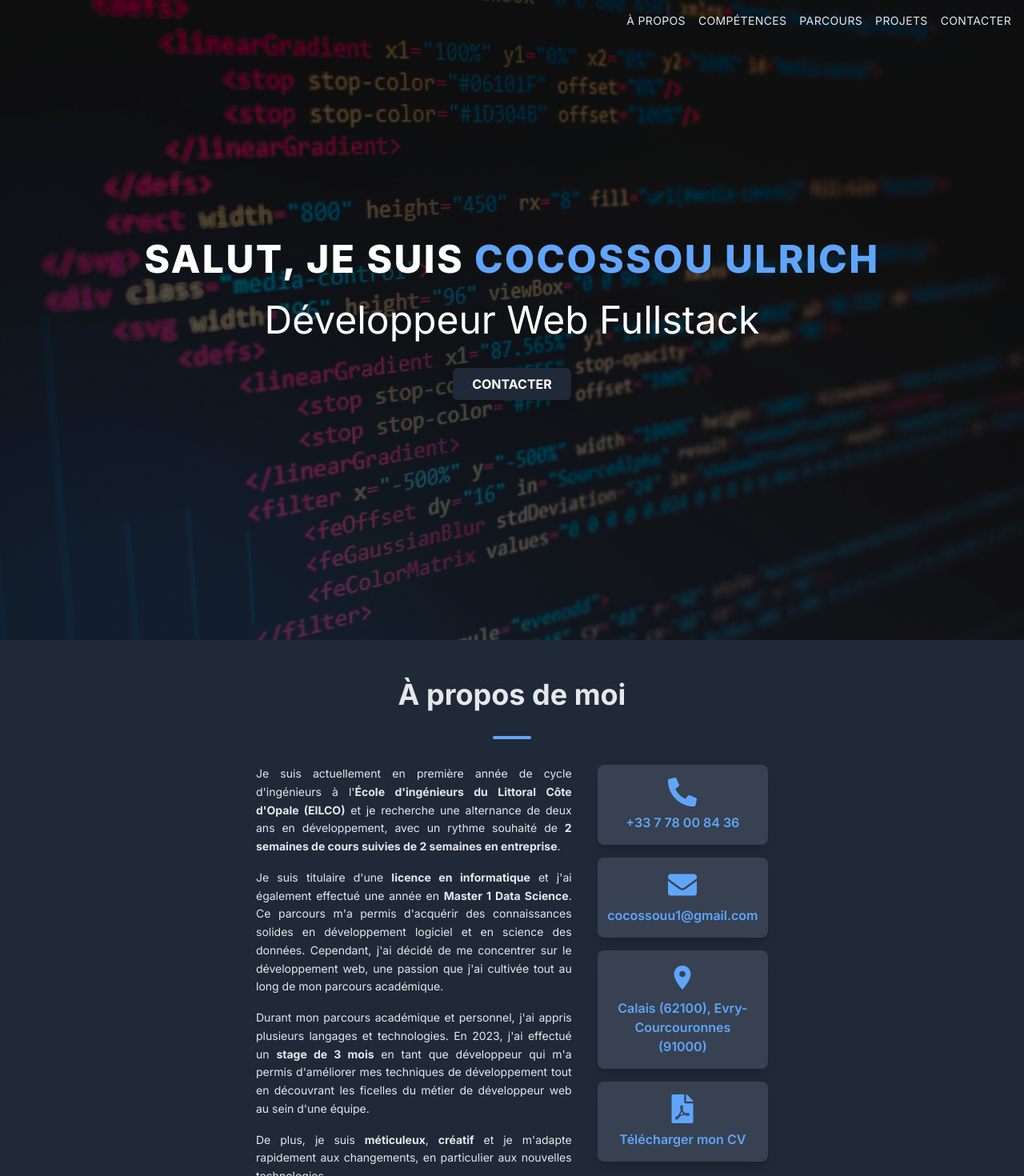
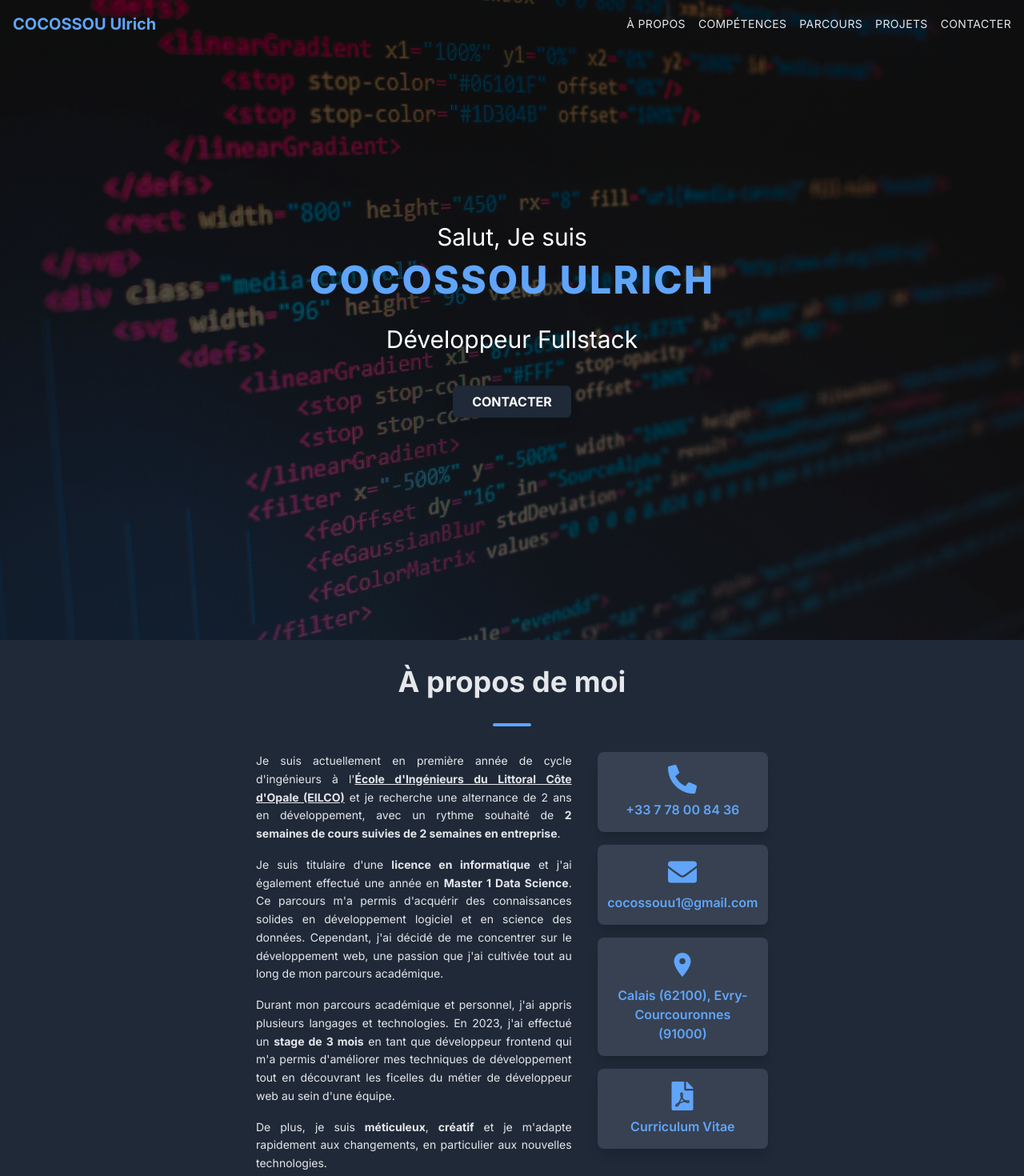
Before and after one commit to Ulrich-stack/Portfolio, a Next.js app: page / in a window 1280 px wide. Shown: the top 1470 px of the page at 80% size. Built offline with nearby package versions, Linux system fonts and the light colour scheme.

Commit message:
Animation updated

```diff
--- a/app/components/about.tsx
+++ b/app/components/about.tsx
@@ -18,23 +18,26 @@ export default function About() {
   return (
     <motion.section
       id="about"
-      className="container py-12 px-4 sm:px-8 md:px-20 lg:px-40 xl:px-80 bg-primary text-textMain"
+      className="y-12 px-4 sm:px-8 md:px-20 lg:px-40 xl:px-80 bg-primary text-textMain"
       initial="hidden"
       whileInView="visible"
       viewport={{ once: true, amount: 0.3 }}
       variants={fadeInVariants}
       transition={{ duration: 0.7, ease: "easeInOut" }}
     >
-      <h2 className="text-4xl font-bold mb-8 text-center">À propos de moi</h2>
+      <h2 className="text-4xl font-bold mt-8 mb-8 text-center">À propos de moi</h2>
       <div className="w-12 h-1 bg-accentPink mx-auto mb-8 rounded"></div>
       <div className="flex flex-col md:flex-row gap-y-8 md:gap-y-0 md:gap-x-8">
         <div className="space-y-4 text-sm leading-relaxed text-textMain md:w-2/3">
           <div className="text-justify">
             Je suis actuellement en première année de cycle d'ingénieurs à l'
             <strong>
-              École d'ingénieurs du Littoral Côte d'Opale (EILCO)
+                <a href="https://eilco.univ-littoral.fr/" target="_blank" className="underline">
+
+              École d'Ingénieurs du Littoral Côte d'Opale (EILCO)
+                </a>
             </strong>{" "}
-            et je recherche une alternance de deux ans en développement, avec un
+            et je recherche une alternance de 2 ans en développement, avec un
             rythme souhaité de{" "}
             <strong>2 semaines de cours suivies de 2 semaines en entreprise</strong>.
           </div>
@@ -48,7 +51,7 @@ export default function About() {
           </div>
           <div className="text-justify">
             Durant mon parcours académique et personnel, j'ai appris plusieurs langages et technologies.
-            En 2023, j'ai effectué un <strong>stage de 3 mois</strong> en tant que développeur qui m'a permis d'améliorer mes techniques
+            En 2023, j'ai effectué un <strong>stage de 3 mois</strong> en tant que développeur frontend qui m'a permis d'améliorer mes techniques
             de développement tout en découvrant les ficelles du métier de développeur web
             au sein d'une équipe.
           </div>
@@ -66,7 +69,7 @@ export default function About() {
         <div className="md:w-1/3 flex flex-col gap-y-4">
           <div
             className="bg-secondary p-4 rounded-lg shadow-lg flex flex-col items-center space-y-2 cursor-pointer hover:bg-primary transition-all duration-200 ease-in-out"
-            onClick={() => copyToClipboard('+33 6 30 96 21 02')}
+            onClick={() => copyToClipboard('+33 7 78 00 84 36')}
           >
             <FaPhoneAlt className="text-accentPink text-4xl" />
             <span className="text-accentPink font-semibold">+33 7 78 00 84 36</span>
@@ -87,13 +90,13 @@ export default function About() {
             </span>
           </div>
           <a
-            href="/COCOSSOU Ulrich CV 2.pdf" // Assurez-vous que le chemin est correct
-            download="COCOSSOU_Ulrich_CV.pdf" // Nom sous lequel le fichier sera téléchargé
+            href="/COCOSSOU Ulrich CV 2.pdf"
+            download="COCOSSOU_Ulrich_CV.pdf"
             className="bg-secondary p-4 rounded-lg shadow-lg flex flex-col items-center space-y-2 cursor-pointer hover:bg-primary transition-all duration-200 ease-in-out"
           >
             <FaFilePdf className="text-accentPink text-4xl" />
             <span className="text-accentPink font-semibold text-center">
-              Télécharger mon CV
+            Curriculum Vitae
             </span>
           </a>
         </div>
--- /dev/null
+++ b/app/components/footer.tsx
@@ -0,0 +1,25 @@
+// components/footer.tsx
+import { FaLinkedin, FaGithub, FaTwitter, FaInstagram, FaYoutube } from "react-icons/fa";
+
+export default function Footer() {
+  return (
+    <footer className="bg-black text-textMain py-8">
+      <div className="container mx-auto flex flex-col justify-center items-center">
+        <div className="flex flex-col items-center">
+          <h4 className="text-lg font-bold uppercase mb-2">Social</h4>
+          <div className="flex gap-x-4">
+            <a href="https://www.linkedin.com/in/cocossou-ulrich" target="_blank" rel="noopener noreferrer" className="hover:text-accentPink transition-colors">
+              <FaLinkedin size={30} />
+            </a>
+            <a href="https://github.com/Ulrich-stack" target="_blank" rel="noopener noreferrer" className="hover:text-accentPink transition-colors">
+              <FaGithub size={30} />
+            </a>
+            <a href="https://twitter.com/" target="_blank" rel="noopener noreferrer" className="hover:text-accentPink transition-colors">
+              <FaTwitter size={30} />
+            </a>
+          </div>
+        </div>
+      </div>
+    </footer>
+  );
+}
--- a/app/components/parcours.tsx
+++ b/app/components/parcours.tsx
@@ -90,7 +90,7 @@ export default function Parcours() {
       <h2 className="text-4xl font-bold mb-8 text-center text-textMain">Parcours</h2>
       <div className="w-12 h-1 bg-accentPink mx-auto mb-8 rounded"></div>
 
-      <Timeline position="alternate">
+      <Timeline>
         {timelineItems.map((item, index) => (
           <TimelineItem key={index}>
             <TimelineOppositeContent className="hidden md:block text-right text-textSecondary font-medium pr-2 w-32">
--- a/app/components/skills.tsx
+++ b/app/components/skills.tsx
@@ -18,7 +18,7 @@ export default function Skills() {
       <h2 className="text-4xl font-bold mb-8 text-center text-textMain">Compétences</h2>
       <div className="w-12 h-1 bg-accentPink mx-auto mb-8 rounded"></div>
 
-      <div className="flex flex-wrap justify-center gap-2 animate-fadeIn">
+      <div className="flex flex-wrap gap-2 justify-center animate-fadeIn">
         <button
           className={`p-2 uppercase transition duration-200 ease-in-out hover:text-white ${
             value.number === 1 ? "bg-accentBlue text-white rounded-md" : "bg-secondary text-textSecondary rounded-md"
--- a/app/globals.css
+++ b/app/globals.css
@@ -2,7 +2,36 @@
 @tailwind components;
 @tailwind utilities;
 
-body, main{
+body, main {
   margin: 0;
   padding: 0;
 }
+
+.animation {
+  height: 2.81rem;
+  overflow: hidden;
+}
+
+.animation > div {
+  display: inline-block;
+  height: 2.81rem;
+  margin-bottom: 2.81rem;
+}
+
+.first div {
+  padding: 0.25rem 0.75rem;
+  height: 2.81rem;
+  background-color: transparent;
+}
+
+.first {
+  animation: text-animation 6s infinite;
+}
+
+@keyframes text-animation {
+  0% { margin-top: 0; }
+  33% { margin-top: 0; }
+  50% { margin-top: -2.81rem; }
+  83% { margin-top: -2.81rem; }
+  100% { margin-top: 0; }
+}
--- a/app/page.tsx
+++ b/app/page.tsx
@@ -3,14 +3,18 @@
 'use client'
 import { useState, useEffect } from "react";
 import { motion } from "framer-motion";
+import { FaBars, FaTimes } from "react-icons/fa";
 import Skills from "./components/skills";
 import Parcours from "./components/parcours";
 import Projects from "./components/projects";
 import Contact from "./components/contact";
 import About from "./components/about";
+import Footer from "./components/footer";
+import "./globals.css";
 
 export default function Home() {
   const [scrolled, setScrolled] = useState(false);
+  const [menuOpen, setMenuOpen] = useState(false);
 
   useEffect(() => {
     const handleScroll = () => {
@@ -23,19 +27,54 @@ export default function Home() {
     };
   }, []);
 
+  const toggleMenu = () => {
+    setMenuOpen(!menuOpen);
+  };
+
+  const closeMenu = () => {
+    setMenuOpen(false);
+  };
+
   const fadeInVariants = {
     hidden: { opacity: 0, y: 20 },
     visible: { opacity: 1, y: 0 },
   };
 
+  const menuVariants = {
+    hidden: {
+      opacity: 0,
+      scale: 0.95,
+      transition: { duration: 0.2, ease: "easeInOut" },
+    },
+    visible: {
+      opacity: 1,
+      scale: 1,
+      transition: { duration: 0.3, ease: "easeInOut" },
+    },
+  };
+
   return (
     <main className="bg-primary text-textMain">
+      {/* Navbar */}
       <nav
-        className={`fixed top-0 left-0 w-full z-10 p-4 transition-all duration-300 ease-in-out ${
+        className={`fixed top-0 left-0 w-full z-20 p-4 transition-all duration-300 ease-in-out ${
           scrolled ? "bg-black/70 shadow-lg" : "bg-transparent"
         }`}
       >
-        <div className="flex justify-end gap-x-4 text-sm uppercase tracking-wide">
+        <div className="flex justify-between items-center">
+          <a href="/" className="font-bold text-xl text-accentPink">
+            COCOSSOU Ulrich
+          </a>
+          <div className="sm:hidden">
+            <button
+              onClick={toggleMenu}
+              className="text-3xl text-white hover:text-accentPink focus:outline-none"
+            >
+              {menuOpen ? <FaTimes /> : <FaBars />}
+            </button>
+          </div>
+          {/* Full-size Navbar */}
+          <div className="hidden sm:flex gap-x-4 text-sm uppercase tracking-wide">
             <a
               href="#about"
               className="hover:text-accentPink transition-colors duration-200 ease-in-out"
@@ -67,9 +106,57 @@ export default function Home() {
               Contacter
             </a>
           </div>
+        </div>
+        {/* Dropdown Menu */}
+        <motion.div
+          className={`mt-4 p-4 flex flex-col bg-black/80 sm:hidden rounded-lg ${
+            menuOpen ? "block" : "hidden"
+          }`}
+          initial="hidden"
+          animate={menuOpen ? "visible" : "hidden"}
+          variants={menuVariants}
+        >
+          <a
+            href="#about"
+            className="py-2 hover:text-accentPink transition-colors duration-200 ease-in-out"
+            onClick={closeMenu}
+          >
+            À propos
+          </a>
+          <a
+            href="#skills"
+            className="py-2 hover:text-accentPink transition-colors duration-200 ease-in-out"
+            onClick={closeMenu}
+          >
+            Compétences
+          </a>
+          <a
+            href="#parcours"
+            className="py-2 hover:text-accentPink transition-colors duration-200 ease-in-out"
+            onClick={closeMenu}
+          >
+            Parcours
+          </a>
+          <a
+            href="#projects"
+            className="py-2 hover:text-accentPink transition-colors duration-200 ease-in-out"
+            onClick={closeMenu}
+          >
+            Projets
+          </a>
+          <a
+            href="#contact"
+            className="py-2 hover:text-accentPink transition-colors duration-200 ease-in-out"
+            onClick={closeMenu}
+          >
+            Contacter
+          </a>
+        </motion.div>
       </nav>
+
+      {/* Section d'introduction */}
       <section
-        className="relative h-screen bg-fixed bg-cover bg-center text-white"
+        className="relative h-screen bg-cover bg-center text-white"
         style={{
           backgroundImage: "url(/images/image.jpg)",
         }}
@@ -83,10 +170,16 @@ export default function Home() {
           variants={fadeInVariants}
           transition={{ duration: 0.7, ease: "easeInOut" }}
         >
+          <h1 className=" text-3xl lg:text-3xl">Salut, Je suis </h1>
           <h1 className="text-5xl font-extrabold uppercase tracking-wider">
-            Salut, Je suis <span className="text-accentPink">COCOSSOU ULRICH</span>
+            <span className="text-accentPink">COCOSSOU ULRICH</span>
           </h1>
-          <h2 className="text-5xl mt-4">Développeur Web Fullstack</h2>
+          <div className="text-3xl mt-4 animation">
+            <div className="first">
+              <div>Développeur Fullstack</div>
+              <div>Développeur Front-end</div>
+            </div>
+          </div>
           <a
             href="#contact"
             className="mt-6 px-6 py-2 bg-primary hover:bg-secondary text-white font-bold uppercase rounded-md shadow-lg hover:shadow-xl transition-shadow duration-200"
@@ -100,6 +193,7 @@ export default function Home() {
       <Parcours />
       <Projects />
       <Contact />
+      <Footer />
     </main>
   );
 }
```
Also changed, not shown: app/components/ProjectCard.tsx (+7 -3 lines), app/components/contact.tsx (+47 -6 lines), app/components/projects.tsx (+7 -7 lines). Lines whose indentation alone changed are shown as unchanged.
